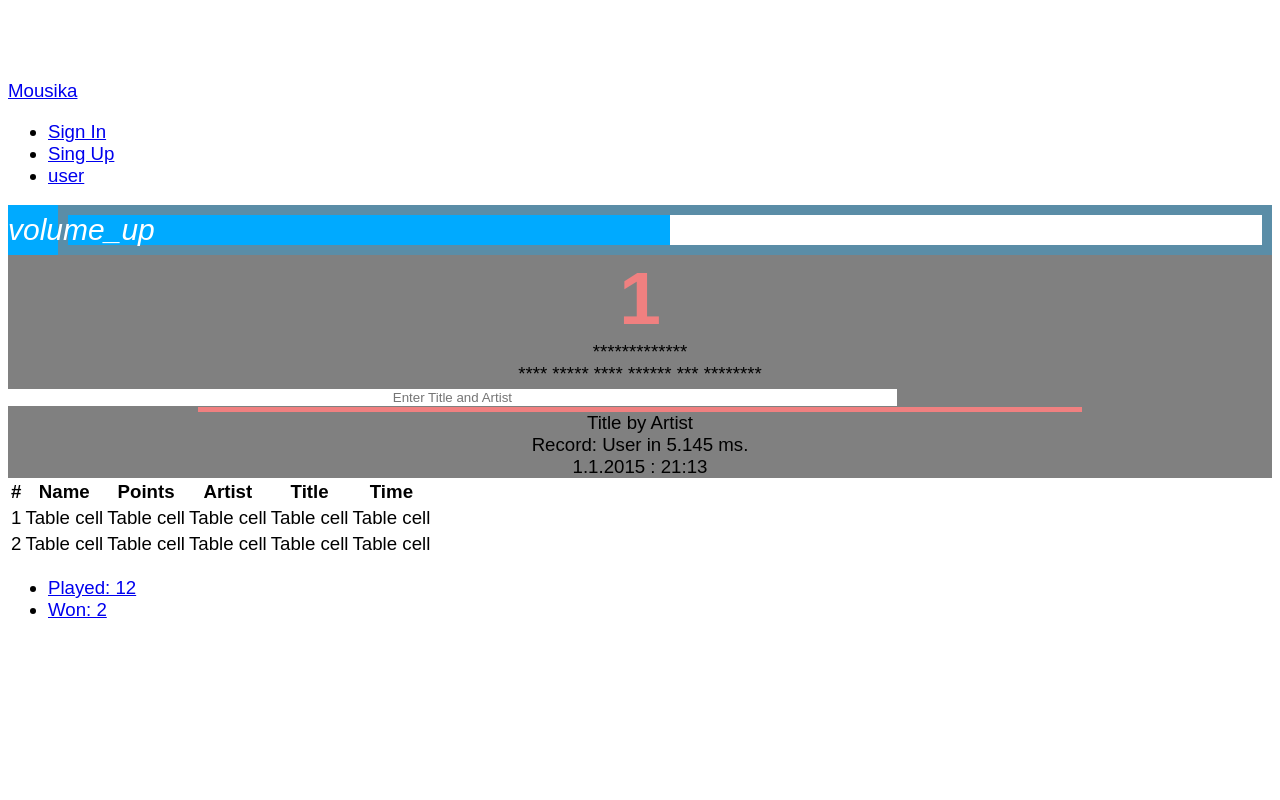
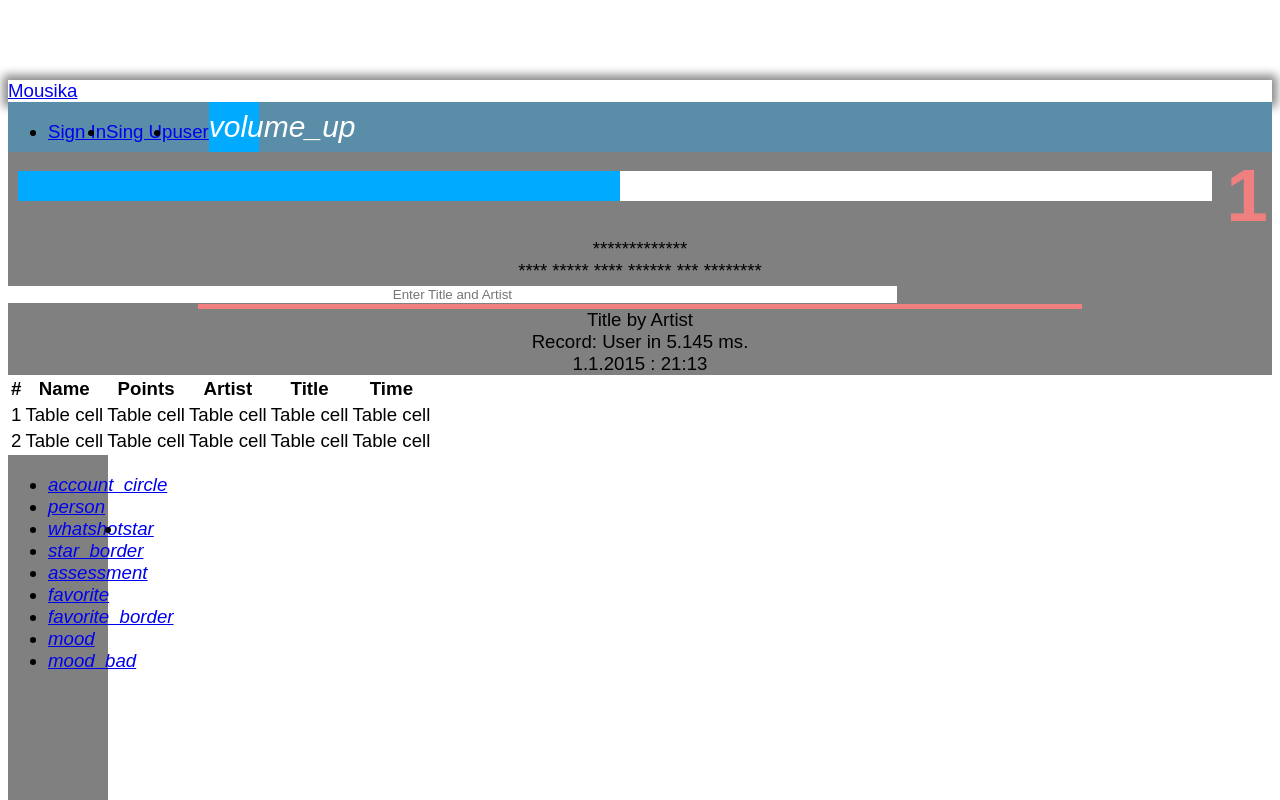
Before and after one commit to J0-nas/TDDD27, a React app in the folder dev_server/: page / in a window 1280 px wide. Shown: the top 800 px of the page. Built offline with nearby package versions, Linux system fonts and the light colour scheme; the HTML template or start-up script is replaced by a standard one.

Commit message:
changed pagelayout

```diff
--- a/dev_server/src/css/style.css
+++ b/dev_server/src/css/style.css
@@ -1,14 +1,13 @@
 body {
     font-family: 'Helvecia', sans-serif;
     font-size: 14pt;
-
     background-image: "images/bg_2.jpg";
     background-size: cover;
     background-repeat: no-repeat;
 }
 
 #app {
-    height:400px;
+    height: 400px;
 }
 
 .container {
@@ -18,6 +17,7 @@ body {
 #Page {
     margin-top: 80px;
 }
+
 
 /*
   Audio-player
@@ -84,9 +84,11 @@ button, button:focus, button:active {
     transform: scale(1.5);
 }
 
+
 /*
   ProgressCounter
 */
+
 #timer {
     margin-left: auto;
     margin-right: auto;
@@ -118,6 +120,7 @@ button, button:focus, button:active {
     }
 }
 
+
 /*
   ProgressBar
 */
@@ -148,8 +151,7 @@ button, button:focus, button:active {
     animation-timing-function: linear;
 }
 
-.filling-bar {
-}
+.filling-bar {}
 
 @keyframes fill-bar {
     100% {
@@ -165,3 +167,56 @@ button, button:focus, button:active {
         width: 0%;
     }
 }
+
+
+/*
+ *
+ * Menu bar
+ *
+ */
+#footer {
+}
+
+.navbar-collapse.collapse {
+  display: block!important;
+}
+
+.navbar-nav>li, .navbar-nav {
+  float: left !important;
+}
+
+.navbar-nav.navbar-right:last-child {
+  margin-right: -15px !important;
+}
+
+.navbar-right {
+  float: right!important;
+}
+
+
+@media (min-width:992px) {
+    #footer {
+        width: 100px;
+        left: calc(100vw - 100px);
+        background-color: #808080;
+        height: calc(100vh - 50px);
+    }
+    .panel {
+        width: calc(100vw - 100px);
+    }
+}
+
+.panel {
+    margin: 0px;
+    padding: 0px;
+}
+
+
+/*
+ *
+ * Header
+ *
+ */
+#header {
+  box-shadow: 0px 0px 10px 5px #888888;
+}
--- a/dev_server/src/views/Footer.jsx
+++ b/dev_server/src/views/Footer.jsx
@@ -6,10 +6,18 @@ import {Navbar, Nav, NavItem, MenuItem, NavDropdown} from 'react-bootstrap';
 export default class Footer extends React.Component {
     render() {
         return (
-            <Navbar fixedBottom inverse>
+            <Navbar fixedBottom inverse id="footer">
                 <Nav>
-                    <NavItem eventKey={1} href="#">Played: 12</NavItem>
-                    <NavItem eventKey={2} href="#">Won: 2</NavItem>
+                    <NavItem eventKey={1} href="#"><i className="material-icons">account_circle</i></NavItem>
+                    <NavItem eventKey={1} href="#"><i className="material-icons">person</i></NavItem>
+                    <NavItem eventKey={1} href="#"><i className="material-icons">whatshot</i></NavItem>
+                    <NavItem eventKey={1} href="#"><i className="material-icons">star</i></NavItem>
+                    <NavItem eventKey={1} href="#"><i className="material-icons">star_border</i></NavItem>
+                    <NavItem eventKey={2} href="#"><i className="material-icons">assessment</i></NavItem>
+                    <NavItem eventKey={3} href="#"><i className="material-icons">favorite</i></NavItem>
+                    <NavItem eventKey={3} href="#"><i className="material-icons">favorite_border</i></NavItem>
+                    <NavItem eventKey={3} href="#"><i className="material-icons">mood</i></NavItem>
+                    <NavItem eventKey={3} href="#"><i className="material-icons">mood_bad</i></NavItem>
                 </Nav>
             </Navbar>
         );
--- a/dev_server/src/views/Header.jsx
+++ b/dev_server/src/views/Header.jsx
@@ -6,7 +6,7 @@ import {Navbar, Nav, NavItem, MenuItem, NavDropdown} from 'react-bootstrap';
 export default class Header extends React.Component {
     render() {
         return (
-            <Navbar fixedTop inverse>
+            <Navbar fixedTop inverse id="header">
                 <Navbar.Header>
                     <Navbar.Brand>
                         <a href="#">Mousika</a>
--- a/dev_server/src/views/Page.jsx
+++ b/dev_server/src/views/Page.jsx
@@ -48,7 +48,7 @@ export default class Page extends React.Component {
         <Header/>
         <Grid className="mainContainer" style={s}>
           <Row className="show-grid">
-            <Col sm={12} md={5}>
+            <Col sm={12} md={6}>
               <GameLogic/>
             </Col>
             <Col sm={12} md={6}>
--- a/dev_server/src/views/PreviouslyPlayed.jsx
+++ b/dev_server/src/views/PreviouslyPlayed.jsx
@@ -22,7 +22,7 @@ export default class PreviouslyPlayed extends React.Component {
 
     return (
 	    <Grid style = {s}>
-        <Row className="show-grid">
+        <Row id="previouslyPlayed" className="show-grid">
           <Col>
             <div>
               {this.props.title} by {this.props.artist}
```
Also changed, not shown: 2 other files (tests, documents, lock files or other folders). Lines whose indentation alone changed are shown as unchanged.
